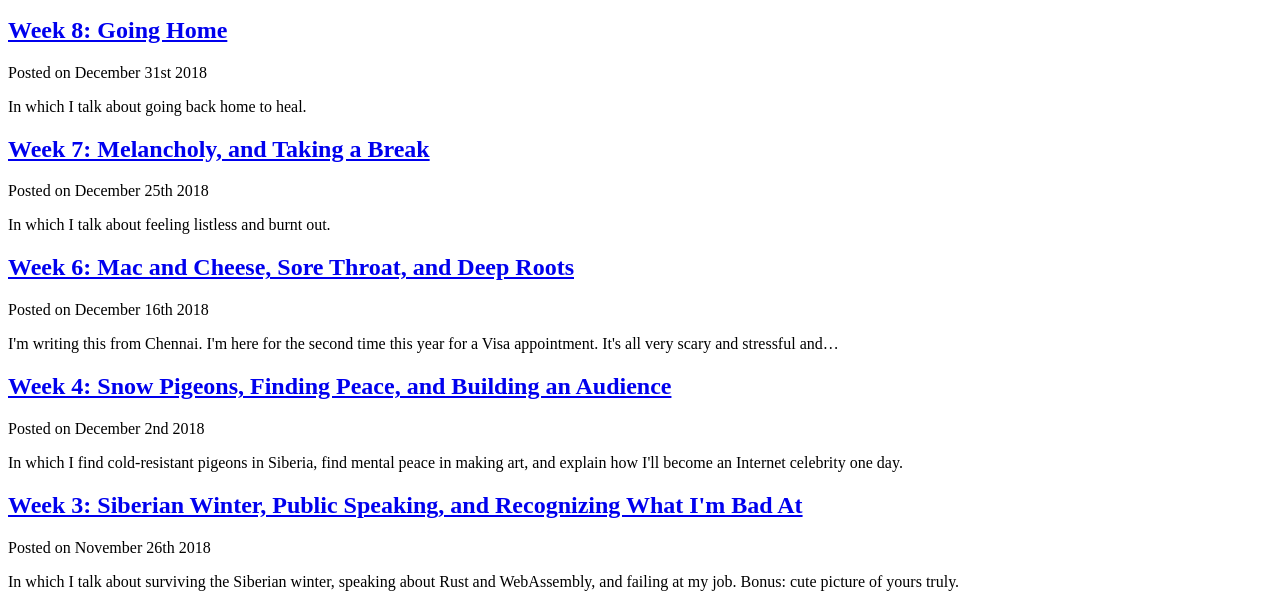
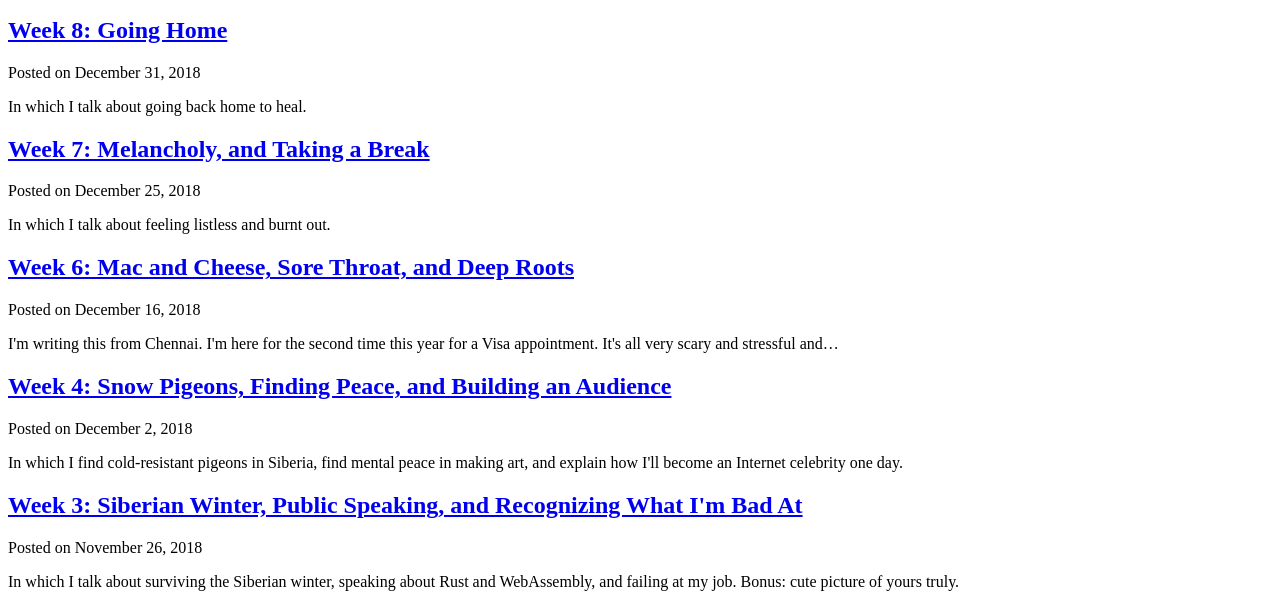
Before and after one commit to s3thi/ankursethi.in-slightly-less-old, a Gatsby site: page / in a window 1280 px wide. Shown: the part 218-824 px from the top of the page. Built offline with nearby package versions, Linux system fonts and the light colour scheme; Gatsby itself is replaced by a stand-in of ours.

Commit message:
Use formatNiceDate everywhere

```diff
--- a/src/components/recent-posts.js
+++ b/src/components/recent-posts.js
@@ -1,8 +1,8 @@
 import React from "react";
 import { graphql, Link, StaticQuery } from "gatsby";
-import moment from "moment";
 
 import { makePostUrl } from "../utils/urls";
+import { formatNiceDate } from "../utils/dates";
 
 const RecentPosts = () => (
   <StaticQuery
@@ -14,7 +14,7 @@ const RecentPosts = () => (
         <section>
           <h1>Recent Posts</h1>
           {recentPosts.map(({ node: { frontmatter, excerpt } }, i) => {
-            const niceDate = moment(frontmatter.date).format("MMMM Do YYYY");
+            const niceDate = formatNiceDate(frontmatter.date);
 
             return (
               <article key={i}>
```
